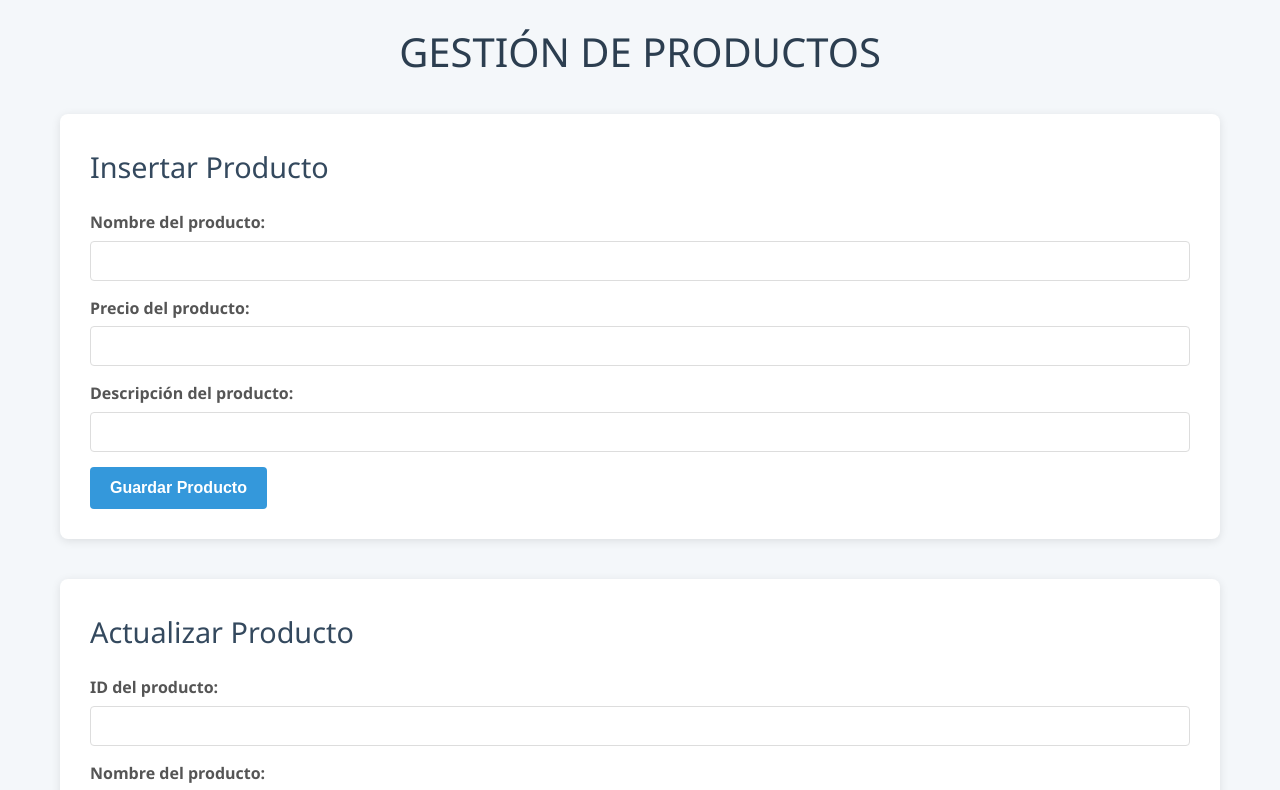
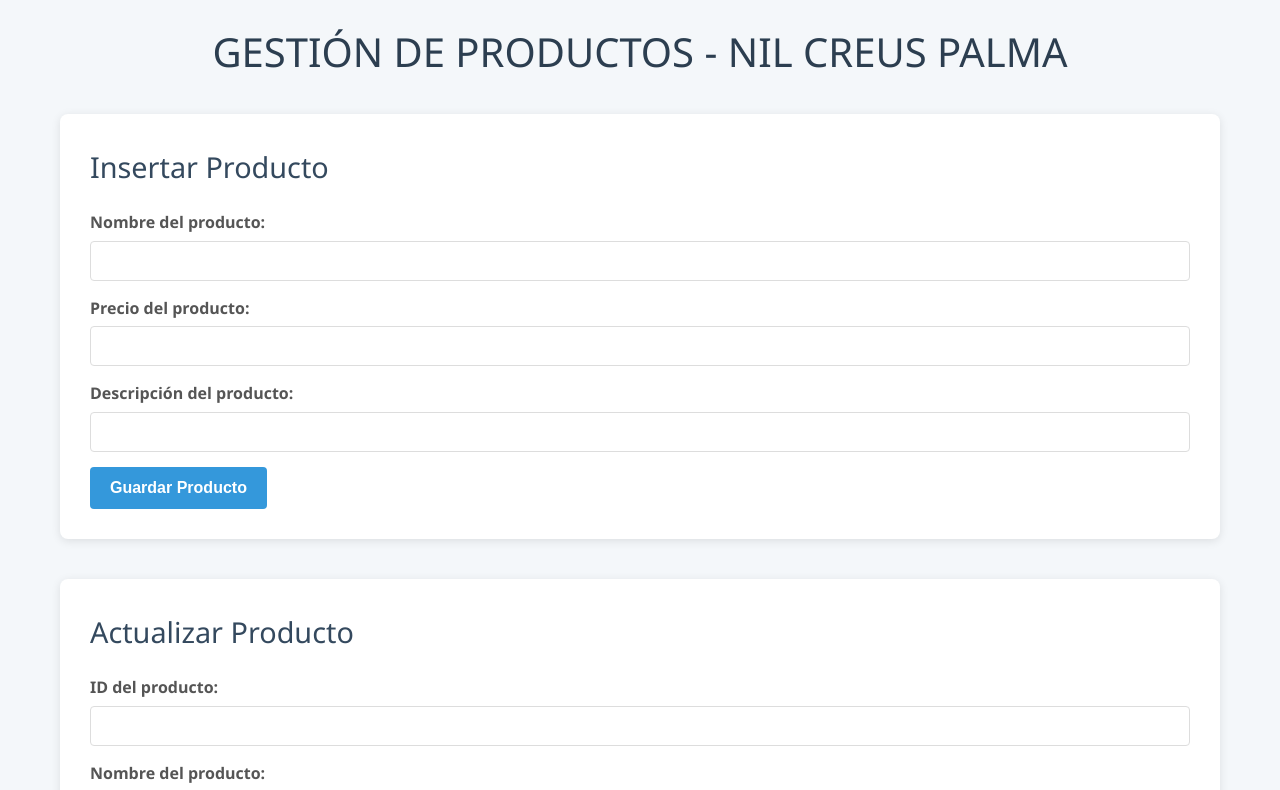
Before and after one commit to nilcrepa-ops/eCommerce_ExpressAPI, a website: page public/index.html in a window 1280 px wide. Shown: the top 790 px of the page. Drawn offline with Linux system fonts and the light colour scheme; no server answers.

Commit message:
commit beofre delivery

```diff
--- a/package.json
+++ b/package.json
@@ -13,6 +13,7 @@
   "dependencies": {
     "dotenv": "^17.4.2",
     "express": "^5.2.1",
-    "mysql2": "^3.22.1"
+    "mysql2": "^3.22.1",
+    "nodemon": "^3.1.14"
   }
 }
--- a/public/index.html
+++ b/public/index.html
@@ -12,7 +12,7 @@
 
 <body>
     <div id="container">
-        <h1 id="gestion-productos">GESTIÓN DE PRODUCTOS</h1>
+        <h1 id="gestion-productos">GESTIÓN DE PRODUCTOS - NIL CREUS PALMA</h1>
         <div id="input-nombre-prod">
             <h2 id="insertar-prod">Insertar Producto</h2>
             <label for="id-prod">Nombre del producto: </label>
--- a/public/script.js
+++ b/public/script.js
@@ -16,7 +16,6 @@ const btnActualizar = document.getElementById('btn-actualizar-prod');
 
 //Tabla de productos y boton de eliminar
 const prodsTable = document.getElementById('tabla-prods');
-//Añadir constante con boton eliminar
 
 //Rellena tabla con los datos de la BBDD
 async function llenarTabla() {
@@ -39,7 +38,7 @@ async function llenarTabla() {
             <td>${p.prod_desc}</td>
             <td><button id="btn-delete-prod" onclick=eliminarProd(${p.prod_id})>Eliminar</button> </td>
         </tbody>
-        `; //AÑADIR ONCLICK A BUTTON
+        `;
     });
 }
 
@@ -50,12 +49,6 @@ async function fetchJson(url) {
     const data = await response.json();
     return data;
 }
-/*Funcion para testear la recepcion de datos de la bbdd en el endpoint /products
-async function recibirData(){
-    const data = await fetchJson(`${url}/products/1`);
-    console.log('Data de /products', data);
-}
-btnGuardarPost.addEventListener('click', recibirData);*/
 
 //Insertar producto nuevo
 
@@ -167,7 +160,5 @@ function confirmarDelete() {
     return confirmado;
 }
 
-
-
-
+//Llenar tabla cuando cargue la pagina
 window.onload = llenarTabla;
```
Also changed, not shown: app.js (+4 -8 lines), 1 other file.
